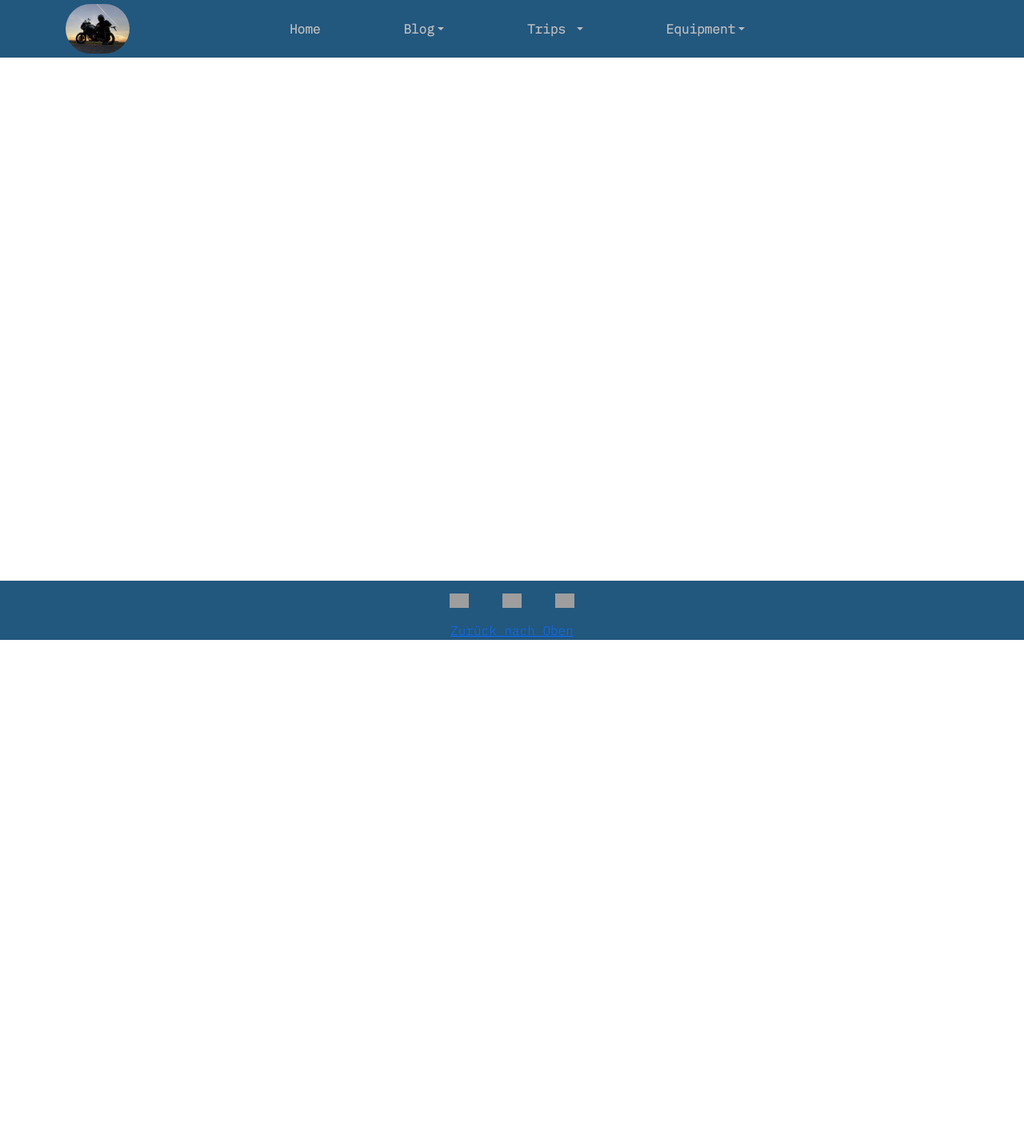
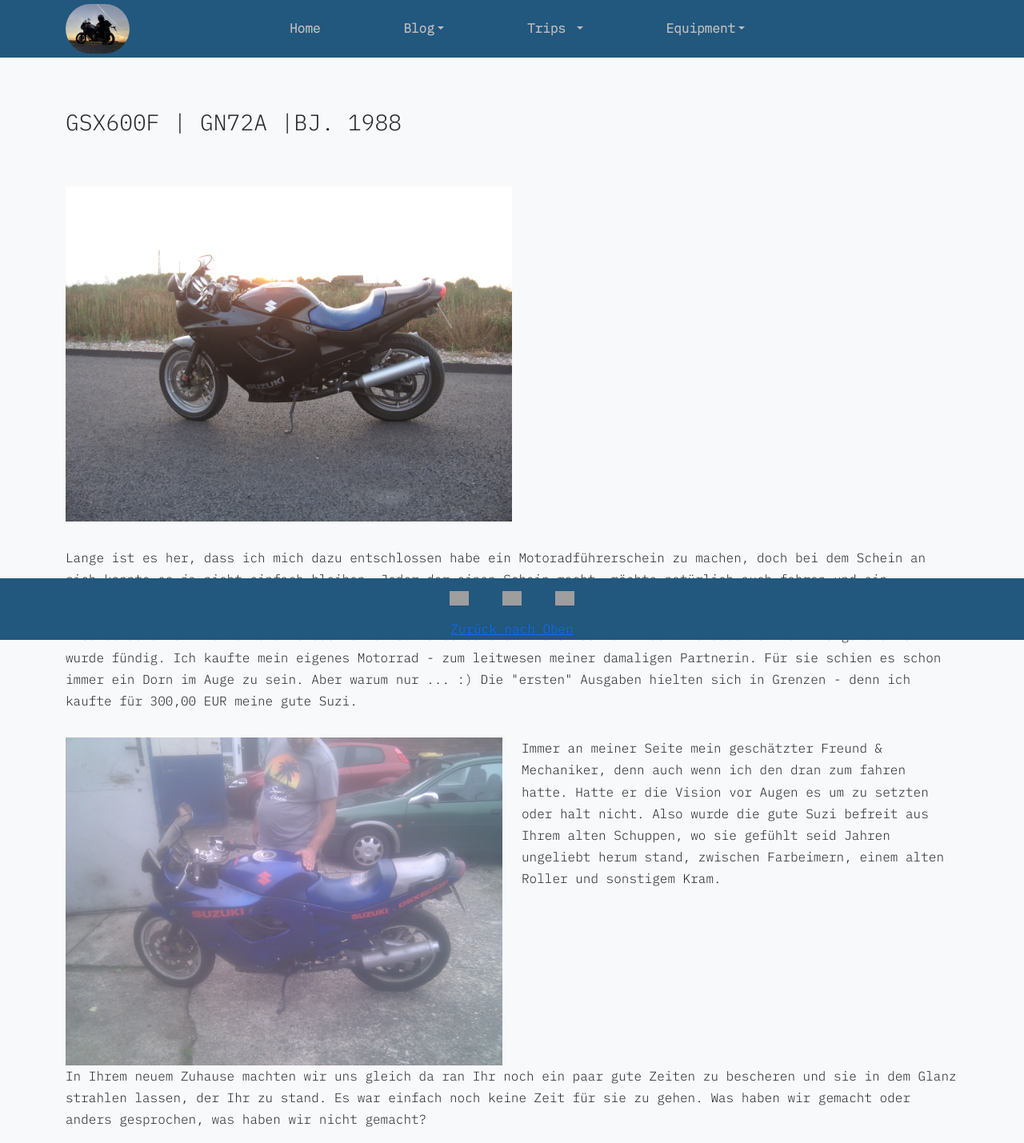
Before and after one commit to Axarios83/Blog, a Flask app: page /gsx600f in a window 1280 px wide. Shown: the whole page at 80% size. Before the commit the page ends 800 px from the top, so only its background shows below. Run offline with Flask 2, Linux system fonts and the light colour scheme; grey boxes are pictures that could not be loaded.

Commit message:
Initial commit for the bike page

```diff
--- a/server/static/style.css
+++ b/server/static/style.css
@@ -2,6 +2,7 @@
 body {
 
   font-family: 'IBM Plex Mono';
+  line-height: 1.7;
 }
 .navbar{
   background-color: #22577E !important;
@@ -82,3 +83,27 @@
 .footer-img{
   width: 3.5rem;
 }
+
+/* Blog styling */
+
+.blog-image{
+  width: 50%;
+  border-radius: 5px;
+  padding-top: 2rem;
+  padding-bottom: 2rem;
+}
+
+.blog-image-big{
+  width: 100%;
+}
+
+.blog-header{
+  margin-bottom:2rem;
+}
+
+
+
+/* Prefabs */
+.small-margin-top{
+  margin-top: 2rem;
+}
--- a/server/templates/blogs/gsx600f.html
+++ b/server/templates/blogs/gsx600f.html
@@ -1,2 +1,59 @@
 {% include "/prefrab/header.html"%}
-{% include "/prefrab/footer.html"%}
+<body class="bg-light">
+   <div class="container mainpage">
+      <h3 class="blog-header">GSX600F | GN72A |BJ. 1988</h3>
+      <img
+         class="blog-image"
+         src="{{ url_for('static', filename='/Assets/images/GSX600f-show.JPG')}}"
+         alt="img ofGSX600F"
+      />
+
+      <div class="blog-paragraph">
+         <p>
+            Lange ist es her, dass ich mich dazu entschlossen habe ein
+            Motoradführerschein zu machen, doch bei dem Schein an sich konnte es
+            ja nicht einfach bleiben. Jeder der einen Schein macht, möchte
+            natürlich auch fahren und ein geschätztes Vehicle sein eigen nennen
+         </p>
+         <p>
+            Also schaute ich mich um und versuchte für schmales Geld ein
+            Motorrad zu finden. Es dauerte nicht lange und ich wurde fündig. Ich
+            kaufte mein eigenes Motorrad - zum leitwesen meiner damaligen
+            Partnerin. Für sie schien es schon immer ein Dorn im Auge zu sein.
+            Aber warum nur ... :) Die "ersten" Ausgaben hielten sich in Grenzen
+            - denn ich kaufte für 300,00 EUR meine gute Suzi.
+         </p>
+
+         <div class="row small-margin-top">
+            <div class="col-lg-6 col-md-12 col-sm-12">
+               <img
+                  class="blog-image-big"
+                  src="{{ url_for('static',
+               filename='/Assets/images/GSX600f-standing.jpg')}}"
+                  alt=""
+               />
+            </div>
+            <div class="col-lg-6 col-md-12 col-sm-12">
+               <p class="blog-pragragraph-middle">
+                  Immer an meiner Seite mein geschätzter Freund & Mechaniker,
+                  denn auch wenn ich den dran zum fahren hatte. Hatte er die
+                  Vision vor Augen es um zu setzten oder halt nicht. Also wurde
+                  die gute Suzi befreit aus Ihrem alten Schuppen, wo sie gefühlt
+                  seid Jahren ungeliebt herum stand, zwischen Farbeimern, einem
+                  alten Roller und sonstigem Kram.
+               </p>
+            </div>
+         </div>
+         <div>
+            <p>
+               In Ihrem neuem Zuhause machten wir uns gleich da ran Ihr noch ein
+               paar gute Zeiten zu bescheren und sie in dem Glanz strahlen
+               lassen, der Ihr zu stand. Es war einfach noch keine Zeit für sie
+               zu gehen. Was haben wir gemacht oder anders gesprochen, was haben
+               wir nicht gemacht?
+            </p>
+         </div>
+      </div>
+   </div>
+   {% include "/prefrab/footer.html"%}
+</body>
```
Also changed, not shown: server/static/Assets/images/GSX600f-show.JPG (added), server/static/Assets/images/GSX600f-standing.jpg (added).
